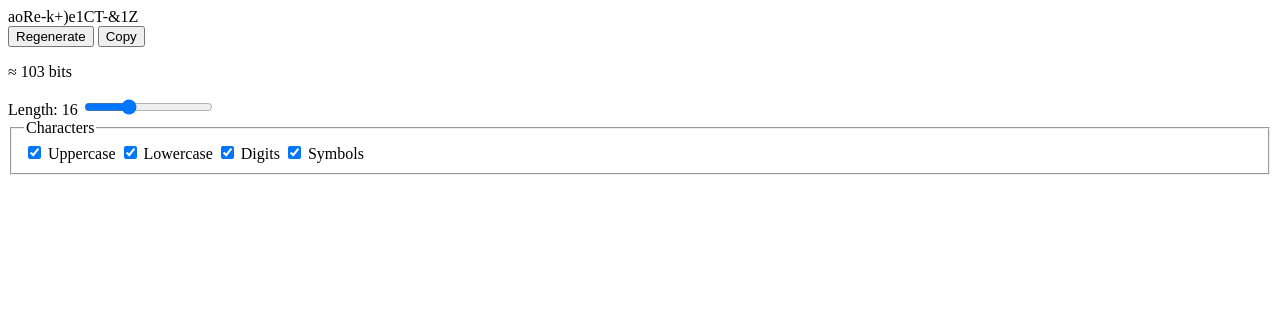
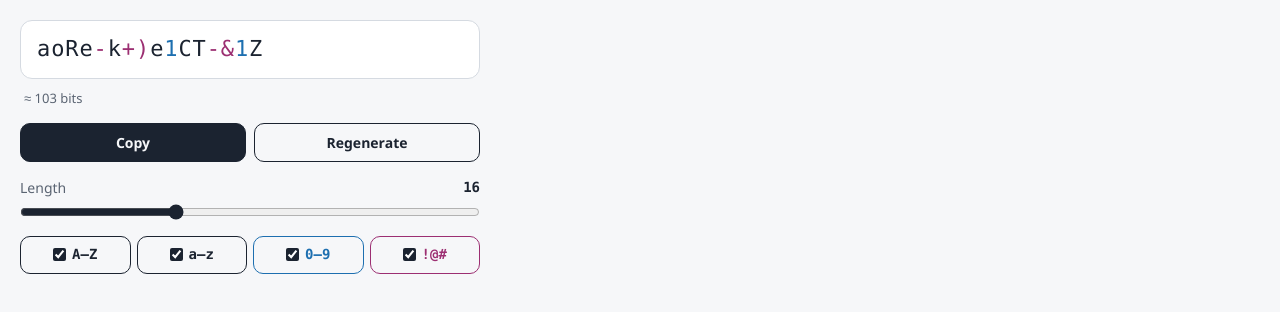
Before and after one commit to juwelB/password-generator-extension, a website built with Vite: page src/popup/popup.html in a window 1280 px wide. Built offline with nearby package versions, Linux system fonts and the light colour scheme.

Commit message:
Style the popup with color-coded password

```diff
--- /dev/null
+++ b/src/popup/popup.css
@@ -0,0 +1,172 @@
+:root {
+  color-scheme: light dark;
+  --bg: #f6f7f9;
+  --ink: #1b2330;
+  --muted: #5a6472;
+  --line: #d5dae1;
+  --well: #ffffff;
+  --digit: #1d6fb0;
+  --symbol: #9c2f72;
+  --font-ui: "Segoe UI Variable Text", "Segoe UI", system-ui, sans-serif;
+  --font-mono: "Cascadia Mono", Consolas, "SF Mono", ui-monospace, monospace;
+}
+
+@media (prefers-color-scheme: dark) {
+  :root {
+    --bg: #161b22;
+    --ink: #e7eaee;
+    --muted: #9aa4b1;
+    --line: #2d3540;
+    --well: #1d232c;
+    --digit: #74b6ee;
+    --symbol: #e68bc6;
+  }
+}
+
+* {
+  box-sizing: border-box;
+}
+
+body {
+  margin: 0;
+  width: 500px;
+  background: var(--bg);
+  color: var(--ink);
+  font: 14px/1.4 var(--font-ui);
+}
+
+main {
+  display: grid;
+  gap: 16px;
+  padding: 20px;
+}
+
+/* The password: the one bold element */
+.password {
+  display: block;
+  padding: 14px 16px;
+  border: 1px solid var(--line);
+  border-radius: 12px;
+  background: var(--well);
+  font: 500 22px/1.3 var(--font-mono);
+  letter-spacing: 0.04em;
+  word-break: break-all;
+}
+
+.digit {
+  color: var(--digit);
+}
+
+.symbol {
+  color: var(--symbol);
+}
+
+.strength {
+  margin: -6px 0 0 4px;
+  color: var(--muted);
+  font-size: 13px;
+}
+
+/* Buttons */
+.actions {
+  display: flex;
+  gap: 8px;
+}
+
+button {
+  flex: 1;
+  padding: 9px 12px;
+  border: 1px solid var(--ink);
+  border-radius: 10px;
+  background: transparent;
+  color: var(--ink);
+  font: inherit;
+  font-weight: 600;
+  cursor: pointer;
+}
+
+button.primary {
+  background: var(--ink);
+  color: var(--bg);
+}
+
+button:hover {
+  opacity: 0.85;
+}
+
+/* Length slider */
+.length {
+  display: grid;
+  gap: 6px;
+}
+
+.length label {
+  display: flex;
+  justify-content: space-between;
+  color: var(--muted);
+}
+
+#length-value {
+  color: var(--ink);
+  font-family: var(--font-mono);
+  font-weight: 600;
+}
+
+input[type="range"] {
+  width: 100%;
+  margin: 0;
+  accent-color: var(--ink);
+}
+
+/* Character set toggles */
+.sets {
+  display: grid;
+  grid-template-columns: repeat(4, 1fr);
+  gap: 6px;
+  margin: 0;
+  padding: 0;
+  border: 0;
+}
+
+.sets label {
+  display: flex;
+  align-items: center;
+  justify-content: center;
+  gap: 6px;
+  padding: 8px 4px;
+  border: 1px solid var(--line);
+  border-radius: 10px;
+  font-family: var(--font-mono);
+  font-weight: 600;
+  cursor: pointer;
+}
+
+.sets label:has(input:checked) {
+  border-color: currentColor;
+}
+
+.sets label:has(input:disabled) {
+  cursor: not-allowed;
+}
+
+input[type="checkbox"] {
+  margin: 0;
+  accent-color: var(--ink);
+}
+
+/* Keyboard focus */
+button:focus-visible,
+input:focus-visible {
+  outline: 2px solid var(--digit);
+  outline-offset: 2px;
+}
+
+/* Hidden visually, still read by screen readers */
+.visually-hidden {
+  position: absolute;
+  width: 1px;
+  height: 1px;
+  overflow: hidden;
+  clip-path: inset(50%);
+  white-space: nowrap;
+}
--- a/src/popup/popup.html
+++ b/src/popup/popup.html
@@ -3,27 +3,37 @@
   <head>
     <meta charset="UTF-8" />
     <title>Password Generator</title>
+    <link rel="stylesheet" href="./popup.css" />
   </head>
   <body>
     <main>
-      <output id="password"></output>
+      <output id="password" class="password"></output>
+      <p id="entropy" class="strength"></p>
 
-      <div>
+      <div class="actions">
+        <button id="copy" type="button" class="primary">Copy</button>
         <button id="regenerate" type="button">Regenerate</button>
-        <button id="copy" type="button">Copy</button>
       </div>
 
-      <p id="entropy"></p>
+      <div class="length">
+        <label for="length">Length <span id="length-value"></span></label>
+        <input id="length" type="range" />
+      </div>
 
-      <label for="length">Length: <span id="length-value"></span></label>
-      <input id="length" type="range" />
-
-      <fieldset>
-        <legend>Characters</legend>
-        <label><input type="checkbox" data-set="upperCase" /> Uppercase</label>
-        <label><input type="checkbox" data-set="lowerCase" /> Lowercase</label>
-        <label><input type="checkbox" data-set="digits" /> Digits</label>
-        <label><input type="checkbox" data-set="symbols" /> Symbols</label>
+      <fieldset class="sets">
+        <legend class="visually-hidden">Characters to include</legend>
+        <label
+          ><input type="checkbox" data-set="upperCase" aria-label="Uppercase letters" />A–Z</label
+        >
+        <label
+          ><input type="checkbox" data-set="lowerCase" aria-label="Lowercase letters" />a–z</label
+        >
+        <label class="digit"
+          ><input type="checkbox" data-set="digits" aria-label="Digits" />0–9</label
+        >
+        <label class="symbol"
+          ><input type="checkbox" data-set="symbols" aria-label="Symbols" />!@#</label
+        >
       </fieldset>
     </main>
 
--- a/src/popup/popup.ts
+++ b/src/popup/popup.ts
@@ -74,10 +74,23 @@ async function copy(): Promise<void> {
     }, 2000);
 }
 
+
+function charClass(c: string): string {
+    if (CHAR_SETS.digits.includes(c)) return "digit";
+    if (CHAR_SETS.symbols.includes(c)) return "symbol";
+    return "letter";
+}
 // ---------- Render: draw the screen from state ----------
 
 function render(): void {
-    passwordOutput.textContent = state.password;
+    passwordOutput.replaceChildren(
+        ...[...state.password].map((c) => {
+            const span = document.createElement("span");
+            span.className = charClass(c);
+            span.textContent = c;
+            return span;
+        }),
+    );
     entropyText.textContent = `≈ ${Math.round(state.entropyBits)} bits`;
     lengthSlider.value = String(state.length);
     lengthValue.textContent = String(state.length);
```
